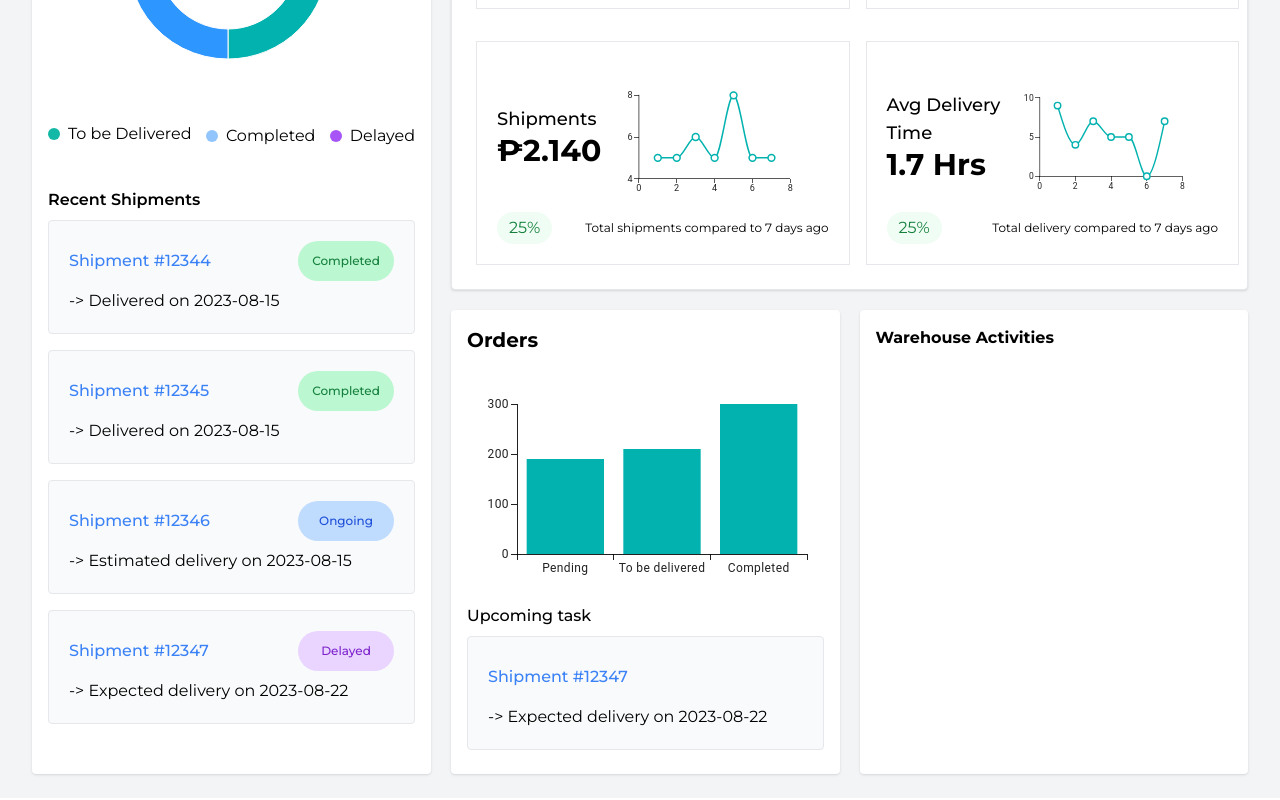
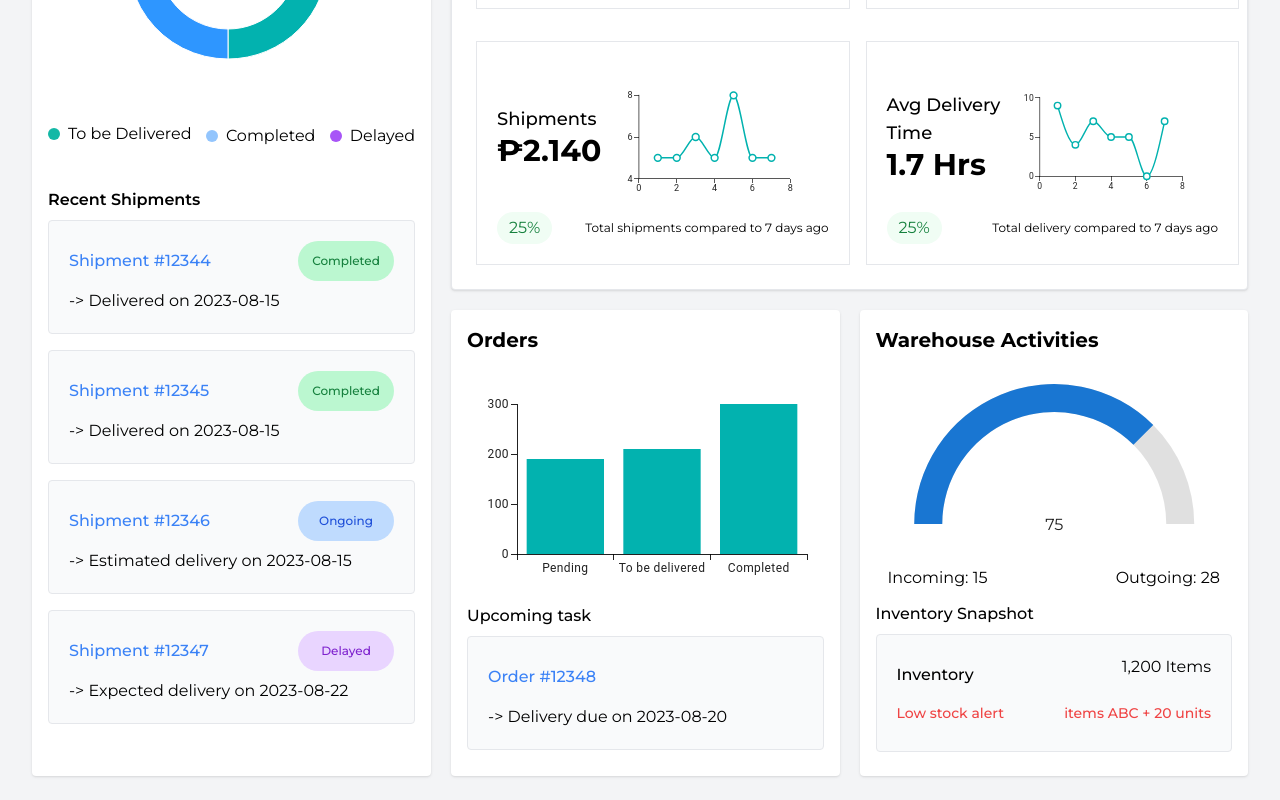
Before and after one commit to dedoms12/114, a React (Vite) app: page /sales in a window 1280 px wide. Shown: the part 400-1200 px from the top of the page. Built offline with nearby package versions, Linux system fonts and the light colour scheme.

Commit message:
update "added sales component (warehouse)"

```diff
--- a/src/page/Seller/sales/orders.jsx
+++ b/src/page/Seller/sales/orders.jsx
@@ -23,14 +23,14 @@ const Orders = () => {
         series={[{ data: uData, type: 'bar' }]}
         width={350}
         height={250}
-        margin={{right: 10}}
+        margin={{ right: 10 }}
       />
       <span className="font-medium">Upcoming task</span>
       <div className="border p-5 rounded bg-gray-50 flex flex-col my-2">
         <div className="flex justify-between">
-            <span className="text-blue-500 font-medium py-2">Shipment #12347</span>
+          <span className="text-blue-500 font-medium py-2">Order #12348</span>
         </div>
-          <span className="mt-2">-&gt; Expected delivery on 2023-08-22</span>
+        <span className="mt-2">-&gt; Delivery due on 2023-08-20</span>
       </div>
     </div>
   );
--- a/src/page/Seller/sales/sales.jsx
+++ b/src/page/Seller/sales/sales.jsx
@@ -2,6 +2,7 @@ import NavbarSeller from "../components/navbarSeller";
 import Details from "./details";
 import Orders from "./orders";
 import Shipment from "./shipment";
+import Warehouse from "./warehouse";
 
 const Sales = () => {
 
@@ -25,8 +26,7 @@ const Sales = () => {
                 <Orders />
               </div>
               <div className="bg-white p-4 rounded shadow w-1/2">
-                <h2 className="font-bold">Warehouse Activities</h2>
-                {/* Placeholder for chart */}
+                <Warehouse />
               </div>
             </div>
           </div>
--- /dev/null
+++ b/src/page/Seller/sales/warehouse.jsx
@@ -0,0 +1,33 @@
+import { Stack } from "@mui/material";
+import { Gauge } from "@mui/x-charts";
+
+const Warehouse = () => {
+
+  return (
+    <div>
+      <h2 className="font-bold text-xl">Warehouse Activities</h2>
+      <div className="flex flex-col">
+        <Stack direction={{ xs: 'column', md: 'row' }} spacing={{ xs: 1, md: 3 }}>
+          <Gauge width={300} height={200} value={75} startAngle={-90} endAngle={90} />
+        </Stack>
+        <div className="flex justify-between m-3">
+          <span>Incoming: 15</span>
+          <span>Outgoing: 28</span>
+        </div>
+      </div>
+      <span className="font-medium">Inventory Snapshot</span>
+      <div className="border p-5 rounded bg-gray-50 flex flex-col my-2">
+        <div className="flex justify-between">
+          <span className="font-medium py-2">Inventory</span>
+          <span>1,200 Items</span>
+        </div>
+        <div className="flex justify-between text-red-500 font-medium py-2 text-sm">
+          <span>Low stock alert</span>
+          <span>items ABC + 20 units</span>
+        </div>
+      </div>
+    </div>
+  );
+};
+
+export default Warehouse;
```
Lines whose indentation alone changed are shown as unchanged.
